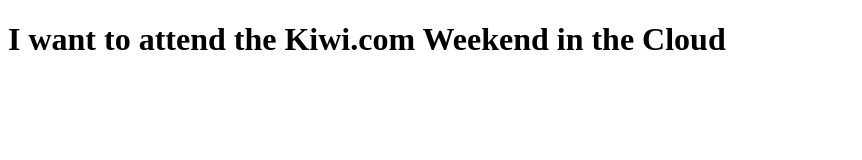
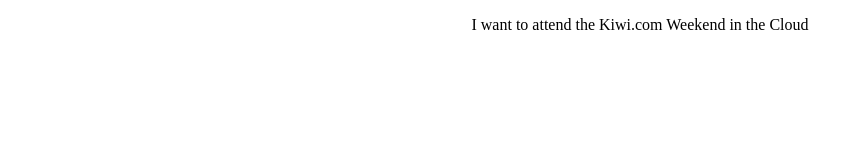
Before and after one commit to xburda4/kiwi-homework, a plain HTML site: page index.html in a window 1280 px wide. Shown: the whole page, without its empty margins (0-862 px from the left). Drawn offline with Linux system fonts and the light colour scheme.

Commit message:
cosmetic changes basically

```diff
--- a/index.html
+++ b/index.html
@@ -2,9 +2,12 @@
  <html>
 	 <head>
 		 <title>I want to attend the Kiwi.com Weekend in the Cloud</title>
+	 <style>
+         p {text-align: center}
+	 </style>
 	 </head>
 	 <body>
 
-		 <h1>I want to attend the Kiwi.com Weekend in the Cloud</h1>
+		 <p >I want to attend the Kiwi.com Weekend in the Cloud</>
 	 </body>
  </html>
```
Also changed, not shown: README.txt (added), 2 other files.
